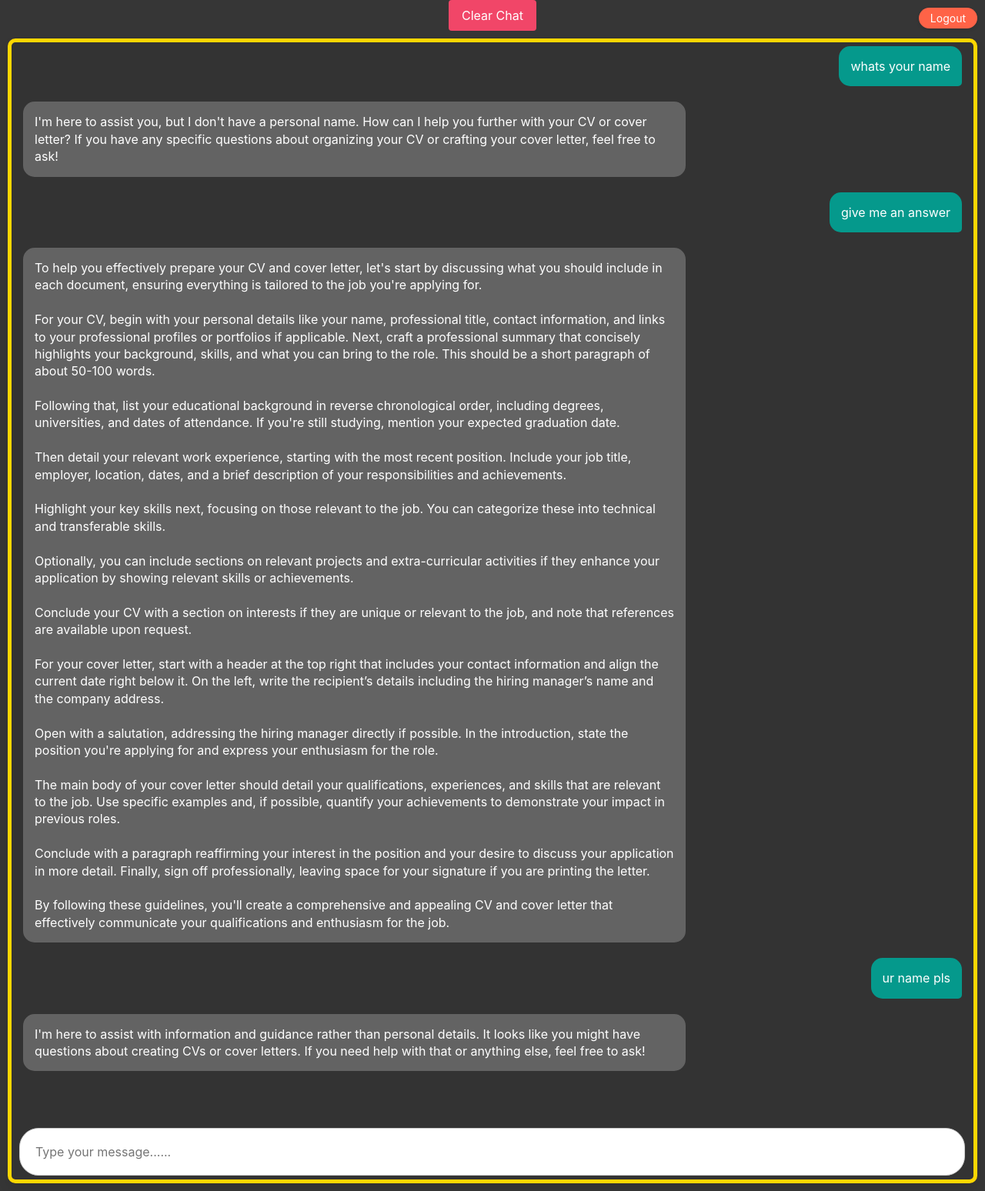
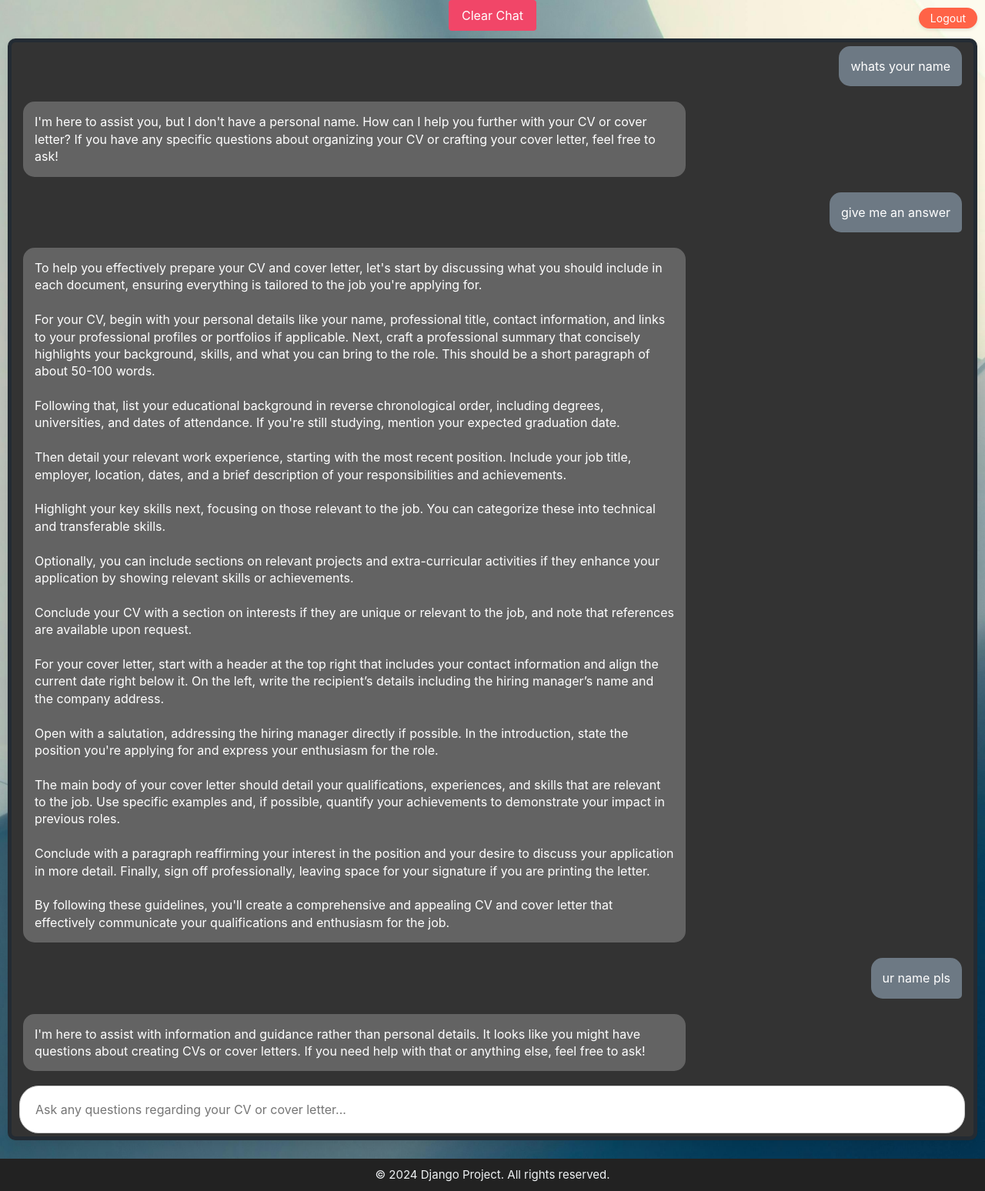
Before and after one commit to Sreehari05055/finalProject, a Django app: page /home/ in a window 1280 px wide. Shown: the whole page at 77% size. Run offline with Django 5.2, Linux system fonts and the light colour scheme; a user stored in the database is signed in; data comes from the database, SQL or seed files in the repository; both versions use the stored data as it was after the commit.

Commit message:
Adding Final Project

```diff
--- a/finalProject/settings.py
+++ b/finalProject/settings.py
@@ -127,5 +127,5 @@ EMAIL_BACKEND = 'django.core.mail.backends.smtp.EmailBackend'
 EMAIL_HOST = 'smtp.gmail.com'
 EMAIL_PORT = 587
 EMAIL_USE_TLS = True
-EMAIL_HOST_USER = 'from_email_add'
+EMAIL_HOST_USER = 'from_email_address'
 EMAIL_HOST_PASSWORD = 'app_specific_password'
--- a/finalProject/urls.py
+++ b/finalProject/urls.py
@@ -17,7 +17,7 @@ Including another URLconf
 from django.contrib import admin
 from django.urls import path
 from service import views
-from service.views import CustomPasswordResetDoneView, CustomPasswordResetConfirmView, CustomPasswordResetView
+from service.views import CustomPasswordResetDoneView, CustomPasswordResetConfirmView, CustomPasswordResetView,CustomPasswordResetCompleteView
 
 urlpatterns = [
     path('admin/', admin.site.urls),
@@ -27,6 +27,7 @@ urlpatterns = [
     path('reset/<uidb64>/<token>/', CustomPasswordResetConfirmView.as_view(), name='reset_password'),
     path('password_reset/', CustomPasswordResetView.as_view(), name='password_reset'),
     path('password_reset/done/', CustomPasswordResetDoneView.as_view(), name='password_reset_done'),
+    path('password_reset/complete', CustomPasswordResetCompleteView.as_view(), name='password_reset_complete'),
     path('clear_chat/', views.clear_chat, name='clear_chat'),
 
 ]
--- a/service/static/css/bulma.css
+++ b/service/static/css/bulma.css
@@ -1 +1,3 @@
 @import url('https://cdn.jsdelivr.net/npm/bulma@0.9.4/css/bulma.min.css');
+
+@import url('https://cdnjs.cloudflare.com/ajax/libs/font-awesome/5.15.4/css/all.min.css');
--- a/service/static/css/style.css
+++ b/service/static/css/style.css
@@ -1,24 +1,24 @@
 @import url('/static/css/bulma.css');
 
 body{
-    background-color: #121212;
+background-color: #121212;
 }
 
 .glitch-container {
     position: relative;
     padding: 2rem;
     background: #222;
-    border: 2px solid #05998c;
+    border: 2px solid #232b33;
     overflow: hidden;
-    box-shadow: 0px 0px 15px rgba(0, 255, 204, 1);
+    box-shadow: 0px 0px 15px rgba(35, 43,51, 1);
 }
 .glitch-input {
     background: #333;
     color: #ccc;
-    border: 2px solid #05998c;
+    border: 2px solid #232b33;
 }
 .glitch-text {
-    color: #ffd700;
+    color: #aeb3b8;
     font-size: 1rem;
     position: relative;
 }
@@ -26,22 +26,40 @@ body{
     background-color: #333 !important;
     color: #ccc !important;
 }
+.chat-container {
+    display: flex;
+    flex-direction: column;
+    flex-grow: 1;
+    overflow-y: auto;  /* Enables scrolling */
+    padding: 0 10px;
+    padding-bottom: 80px;
+    gap: 10px;
+    background-color: #fafafa;
+    border: 5px solid  #232b33;
+    border-radius: 10px;
+    margin: 10px;
+    box-sizing: border-box;
+    overflow-x: hidden;
+    justify-content: flex-start;
+    position: relative;
+}
 .input-form{
     display: flex;
     align-items: center;
     width: 96%;
+    max-width: 100%;
     border: 1px solid #ccc;
     border-radius: 25px;
     background-color: white;
     padding: 5px;
     position: fixed;
-    bottom: 20px;
+    bottom: 75px;
     box-sizing: border-box;
 }
 #question {
     flex-grow: 1;
     border: none;
-    padding: 15px;
+   padding: 15px;
     font-size: 16px;
     border-radius: 25px;
     outline: none;
@@ -58,11 +76,11 @@ body{
     box-shadow: 0 4px 8px rgba(0, 0, 0, 0.2);
 }
 .btn:hover {
-    background-color: #05998c;
+    background-color: #232b33;
     box-shadow: 0 6px 12px rgba(0, 0, 0, 0.3); /* Slightly larger shadow */
 }
 .btn:active {
-    background-color: #014d4e; /* Even darker on click */
+    background-color: #6d7984; /* Even darker on click */
     box-shadow: 0 3px 6px rgba(0, 0, 0, 0.2);
     transform: translateY(1px); /* Slight press effect */
 }
@@ -85,23 +103,6 @@ body{
     visibility: hidden;
     transition: opacity 0.3s ease, visibility 0.3s ease;
 }
-.chat-container {
-    display: flex;
-    flex-direction: column;
-    flex-grow: 1;
-    overflow-y: auto;  /* Enables scrolling */
-    padding: 0 10px;
-    padding-bottom: 80px;
-    gap: 10px;
-    background-color: #fafafa;
-    border: 5px solid #ffd700;
-    border-radius: 10px;
-    margin: 10px;
-    box-sizing: border-box;
-    overflow-x: hidden;
-    justify-content: flex-start;
-    position: relative;
-}
 /* Chat bubble styling */
 .chat-bubble {
     padding: 15px;
@@ -114,7 +115,7 @@ body{
 
 /* User bubble (align right) */
 .user-bubble {
-    background-color: #05998c;
+    background-color: #6d7984;
     color: white;
     align-self: flex-end;
     text-align: right;
@@ -155,3 +156,10 @@ body{
     box-shadow: 0 3px 6px rgba(0, 0, 0, 0.2);
     transform: translateY(1px); /* Slight press effect */
 }
+.custom-footer {
+    background-color: #222;
+    color: #f0f3f5;
+    font-size: 15px;
+    padding: 10px 0;  /* Vertical padding */
+    text-align: center;
+}
--- a/service/templates/homepage.html
+++ b/service/templates/homepage.html
@@ -5,15 +5,10 @@
     <title>Home</title>
 
      {% load static %}
-    <link rel="stylesheet" href="https://cdnjs.cloudflare.com/ajax/libs/font-awesome/5.15.4/css/all.min.css">
     <link rel="stylesheet" href="{% static 'css/bulma.css' %}?v=1.0">
     <link rel="stylesheet" href="{% static 'css/style.css' %}?v=1.0">
 </head>
-<body>
-
-
-<div class="hero is-fullheight has-background-dark">
-
+<body class="hero is-fullheight has-background-dark"  style="background-image: url('{% static 'images/img.jpg' %}'); background-size: cover; background-position: center center;">
 
 <div class="profile-container">
     <button class="logout-button"  onclick="if (confirm('Are you sure you want to Logout?')) { window.location.href = '{% url 'login' %}'; }">
@@ -23,7 +18,7 @@
 <div class="is-flex is-justify-content-center is-align-items-flex-start">
     <form id="clear-form" method="POST">
         {% csrf_token %}
-        <button type="submit" class="button is-danger"  onclick="return confirm('Are you sure you want to clear the chat?')">Clear Chat</button>
+        <button type="submit" class="button is-danger">Clear Chat</button>
     </form>
 </div>
    <div id="chat-box" class="box chat-container"  style="height: 50vh; overflow-y: auto;" >
@@ -37,14 +32,20 @@
 
      <form method="POST" id="chat-form" class="input-form">
   {% csrf_token %}
-      <input type="text" id="question" name="user_input" placeholder="Type your message......" required  oninput="toggleSubmitButton()">
+      <input type="text" id="question" name="user_input" placeholder="Ask any questions regarding your CV or cover letter..." required  oninput="toggleSubmitButton()">
         <button type="submit" id="submit-btn" class="submit-btn">→</button>
       </form>
     </div>
 
-</div>
+
 <script>  const clearChatUrl = "{% url 'clear_chat' %}";
 </script>
  <script src="{% static 'javascript/homepage.js' %}" defer></script>
+
+<footer class="footer custom-footer">
+  <div class="content has-text-centered">
+     <p>&copy; 2024 Django Project. All rights reserved.</p>
+  </div>
+</footer>
 </body>
 </html>
--- a/service/views.py
+++ b/service/views.py
@@ -81,7 +81,6 @@ def gpt_response(query):
                                  f"Description: {cl_section.description}\n"
                                  f"Mandatory: {'Yes' if cl_section.is_mandatory else 'No'}\n"
                                  for cl_section in cl_sections])
-
         prompt = (
             f"Based on the following information for CV's:\n{section_info},\n\n"
             f"and based on the following information for Cover Letter's:\n{cl_sec_info}\n\n"
@@ -100,7 +99,6 @@ def gpt_response(query):
             {"role": "user", "content": prompt}  # User's query
         ]
 
-        # Sending the request to the v1/chat/completions endpoint
         resp = openai.ChatCompletion.create(
             model="gpt-4-turbo",  # Correct model name
             messages=messages,  # List of messages to pass to the model
@@ -108,6 +106,7 @@ def gpt_response(query):
             temperature=0.3
         )
         return resp['choices'][0]['message']['content'].strip()
+
     except Exception as e:
         return f"Error with GPT: {str(e)}"
 
@@ -170,12 +169,8 @@ class CustomPasswordResetDoneView(PasswordResetDoneView):
 
 class CustomPasswordResetConfirmView(PasswordResetConfirmView):
     template_name = 'change_password.html'  # Ensure this template exists
-    success_url = reverse_lazy('login')
+    success_url = reverse_lazy('password_reset_complete')
 
 
 class CustomPasswordResetCompleteView(PasswordResetCompleteView):
     template_name = 'password_reset_complete.html'  # Ensure this template exists
-
-    def get(self, request, *args, **kwargs):
-        # Redirect to login page after displaying the template
-        return super().get(request, *args, **kwargs)
```
Also changed, not shown: service/static/javascript/homepage.js (+35 -4 lines), service/templates/change_password.html (+7 -3 lines), service/templates/login.html (+12 -6 lines), service/templates/password_reset_complete.html (+10 -3 lines), service/templates/register.html (+11 -4 lines), service/templates/reset_password.html (+11 -3 lines), db.sqlite3, service/static/images/img.jpg (added).
